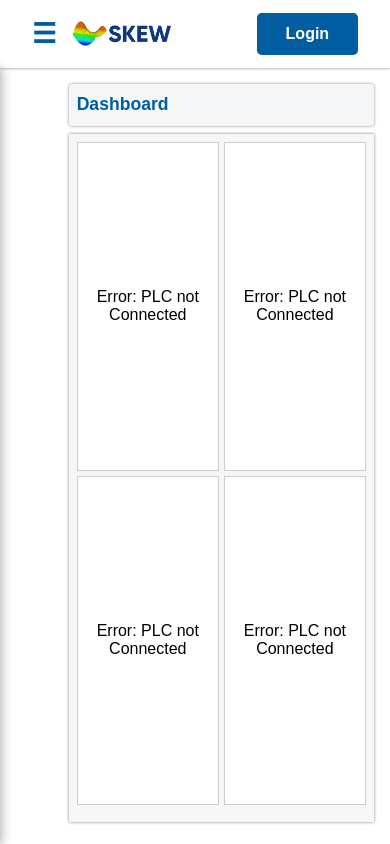
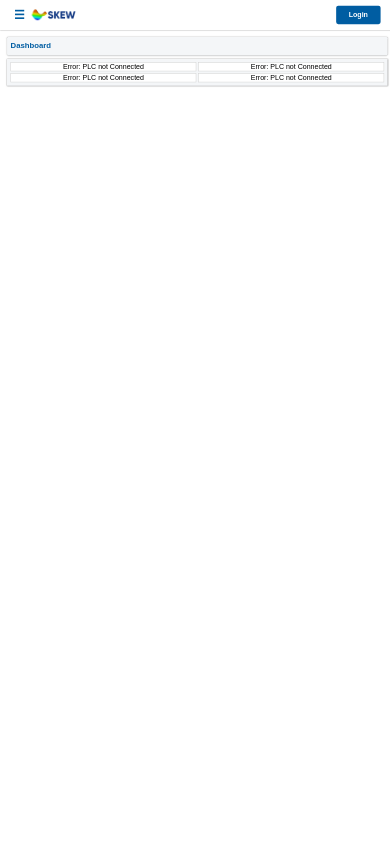
Before and after one commit to sanjeevprakash04/Batch_Report_Flask, a Flask app: page /dashboard in a window 390 px wide; the page is wider, and only the part inside the window is pictured. Run offline with Flask 3, Linux system fonts and the light colour scheme; parts of the project's set-up code (start-up, migrations or seed data) failed here and were passed over.

Commit message:
Css updated for Mobile -2

```diff
--- a/static/css/styles.css
+++ b/static/css/styles.css
@@ -11,7 +11,8 @@ body {
   margin: 0;
   padding: 0;
   height: 100%;
-  overflow: hidden;
+  overflow-x: hidden;
+  overflow-y: auto;
   font-family: Arial, sans-serif;
 }
 .dashboard-content .upper .upper-left, .dashboard-content .upper .upper-right, .dashboard-content .lower .lower-left, .dashboard-content .lower .lower-right {
@@ -2083,3 +2084,87 @@ th {
     display: none;
   }
 }
+/* =========================================
+   📱 MOBILE FIX – Remove all fixed heights
+========================================= */
+/* =========================================
+   📱 MOBILE FIX – Remove all fixed heights
+========================================= */
+@media (max-width: 992px) {
+
+  body {
+    overflow-y: auto !important;
+    height: auto !important;
+  }
+
+  .container,
+  .main-content,
+  .stocks-content,
+  .settings-content,
+  .analytics-content,
+  .dashboard-content,
+  .about-container,
+  .recipe-content,
+  .logs-content {
+    height: auto !important;
+    min-height: unset !important;
+  }
+
+  /* Remove fixed panel heights */
+  .upper,
+  .lower,
+  .upper-left,
+  .upper-right,
+  .lower-left,
+  .lower-right,
+  .left,
+  .right {
+    height: auto !important;
+  }
+
+  /* Tables scroll naturally */
+  .report-table-wrapper,
+  .stocks-table-wrapper,
+  .inventory-table-wrapper {
+    max-height: none !important;
+    height: auto !important;
+  }
+
+  /* Sidebar overlay layout fix */
+  .main-content {
+    margin-left: 0 !important;
+  }
+}
+
+/* ============================================
+   📱 FIX MOBILE ZOOM — KEEP DESKTOP LOOK
+   (Scale everything smaller on small screens)
+============================================ */
+
+/* ============================================
+   📱 FIX MOBILE ZOOM — KEEP DESKTOP LOOK
+   (Scale everything smaller on small screens)
+============================================ */
+
+@media (max-width: 992px) {
+
+  html {
+    transform: scale(0.44);        /* more zoom-out */
+    transform-origin: top left;
+    width: 230%;                   /* adjust width after scaling */
+    overflow-x: hidden !important;
+  }
+
+  body {
+    overflow-x: hidden !important;
+  }
+
+  .main-content {
+    margin-left: 0 !important;
+    width: 100% !important;
+  }
+
+  .sidebar {
+    width: 240px !important;
+  }
+}
```
